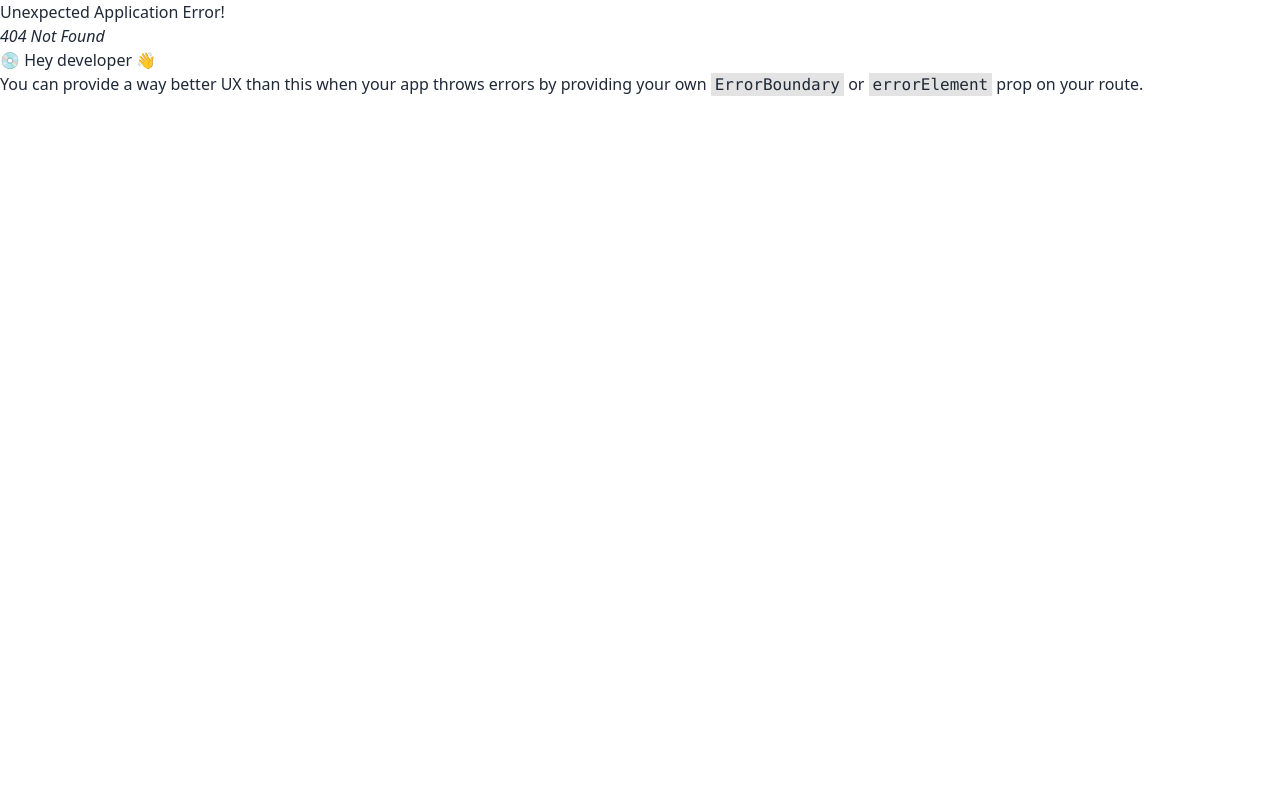
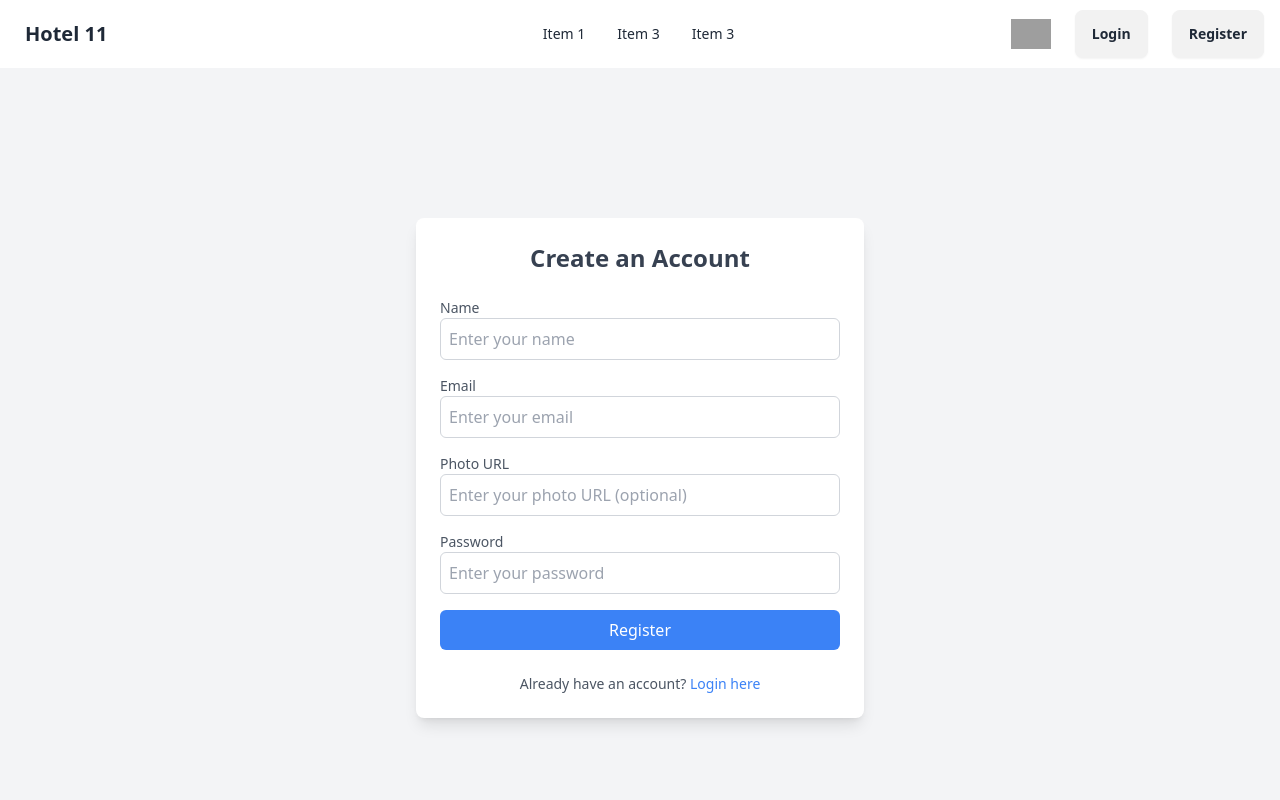
Before and after one commit to Polokshahi/assignment11, a React (Vite) app: page /register in a window 1280 px wide. Before the commit this address had no page. Shown: the top 800 px of the page. Built offline with nearby package versions, Linux system fonts and the light colour scheme; grey boxes are pictures that could not be loaded.

Commit message:
register page done

```diff
--- a/package.json
+++ b/package.json
@@ -14,8 +14,10 @@
     "match-sorter": "^8.0.0",
     "react": "^18.3.1",
     "react-dom": "^18.3.1",
+    "react-hook-form": "^7.54.2",
     "react-router-dom": "^7.1.1",
-    "sort-by": "^0.0.2"
+    "sort-by": "^0.0.2",
+    "sweetalert2": "^11.15.3"
   },
   "devDependencies": {
     "@eslint/js": "^9.17.0",
--- /dev/null
+++ b/src/Page/Login.jsx
@@ -0,0 +1,11 @@
+import React from 'react';
+
+const Login = () => {
+    return (
+        <div>
+            this is loggin
+        </div>
+    );
+};
+
+export default Login;
--- /dev/null
+++ b/src/Page/Register.jsx
@@ -0,0 +1,84 @@
+import React from 'react';
+import { Link } from 'react-router-dom';
+
+const Register = () => {
+    return (
+        <div className="flex items-center justify-center min-h-screen bg-gray-100">
+            <div className="w-full max-w-md p-6 space-y-6 bg-white shadow-lg rounded-lg">
+                <h2 className="text-2xl font-semibold text-center text-gray-700">Create an Account</h2>
+
+                {/* Registration Form */}
+                <form className="space-y-4">
+                    {/* Name Field */}
+                    <div>
+                        <label htmlFor="name" className="block text-sm font-medium text-gray-600">Name</label>
+                        <input
+                            type="text"
+                            id="name"
+                            value={name}
+
+                            className="w-full p-2 border border-gray-300 rounded-md"
+                            placeholder="Enter your name"
+                        />
+                    </div>
+
+                    {/* Email Field */}
+                    <div>
+                        <label htmlFor="email" className="block text-sm font-medium text-gray-600">Email</label>
+                        <input
+                            type="email"
+                            id="email"
+
+
+                            className="w-full p-2 border border-gray-300 rounded-md"
+                            placeholder="Enter your email"
+                        />
+                    </div>
+
+                    {/* Photo URL Field */}
+                    <div>
+                        <label htmlFor="photoURL" className="block text-sm font-medium text-gray-600">Photo URL</label>
+                        <input
+                            type="url"
+                            id="photoURL"
+                            className="w-full p-2 border border-gray-300 rounded-md"
+                            placeholder="Enter your photo URL (optional)"
+                        />
+                    </div>
+
+                    {/* Password Field */}
+                    <div>
+                        <label htmlFor="password" className="block text-sm font-medium text-gray-600">Password</label>
+                        <input
+                            type="password"
+                            id="password"
+                            className="w-full p-2 border border-gray-300 rounded-md"
+                            placeholder="Enter your password"
+                        />
+                    </div>
+
+                    {/* Error Message */}
+                    {/* {error && <p className="text-red-500 text-sm">{error}</p>} */}
+
+                    {/* Submit Button */}
+                    <button
+                        type="submit"
+                        className="w-full p-2 bg-blue-500 text-white rounded-md hover:bg-blue-600"
+                    >
+                        Register
+                    </button>
+                </form>
+
+                {/* Redirect Link to Login Page */}
+                <div className="text-center">
+                    <p className="text-sm text-gray-600">
+                        Already have an account?{' '}
+                        <Link to="/login" className="text-blue-500 hover:underline">Login here</Link>
+                    </p>
+                </div>
+            </div>
+        </div>
+    );
+};
+
+export default Register;
--- a/src/Page/Shared/NavBar.jsx
+++ b/src/Page/Shared/NavBar.jsx
@@ -1,5 +1,5 @@
 import React from 'react';
-import { NavLink } from 'react-router-dom';
+import { Link, NavLink } from 'react-router-dom';
 
 const NavBar = () => {
 
@@ -15,6 +15,7 @@ const NavBar = () => {
         <div className="navbar bg-base-100">
             <div className="navbar-start">
                 <div className="dropdown">
+
                     <div tabIndex={0} role="button" className="btn btn-ghost lg:hidden">
                         <svg
                             xmlns="http://www.w3.org/2000/svg"
@@ -42,8 +43,21 @@ const NavBar = () => {
                     {link}
                 </ul>
             </div>
-            <div className="navbar-end">
-                <a className="btn">Button</a>
+
+
+
+
+            <div className="navbar-end px-2 gap-6">
+
+                <div className="w-10 rounded-full">
+                    <img
+                        alt="Tailwind CSS Navbar component"
+                        src="https://img.daisyui.com/images/stock/photo-1534528741775-53994a69daeb.webp" />
+                </div>
+
+                <button className='btn'><NavLink to={'/login'}>Login</NavLink></button>
+                <button className='btn'><NavLink to={'/register'}>Register</NavLink></button>
+
             </div>
         </div>
     );
```
Also changed, not shown: src/Routers/router.jsx (+13 -0 lines), 1 other file (tests, documents, lock files or other folders).
